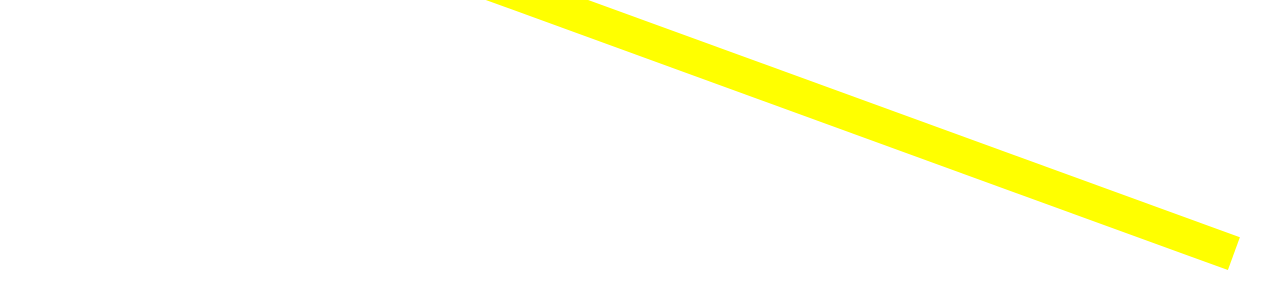
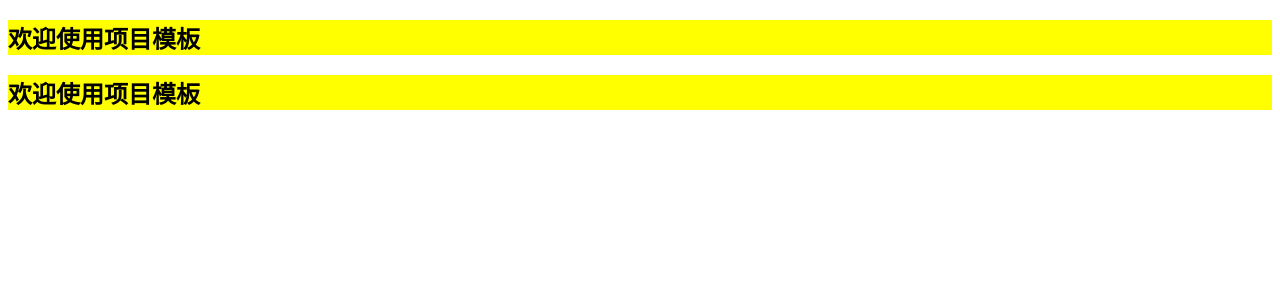
Before and after one commit to Sunzhuoyi/vueTpl, a Vue app: page / in a window 1280 px wide. Shown: the top 308 px of the page. Built offline with nearby package versions, Linux system fonts and the light colour scheme.

Commit message:
add sourcemap,HMR and webpack-dev-server

```diff
--- a/src/app.vue
+++ b/src/app.vue
@@ -1,6 +1,7 @@
 <template>
     <div id="app">
         <h2>欢迎使用项目模板</h2>
+        <router-view/>
     </div>
 </template>
 
@@ -16,6 +17,6 @@
     h2 {
         color: $black;
         background-color: $yellow;
-        transform: rotate(20deg);
+        transform: rotate(0deg);
     }
 </style>
--- a/webpack.config.js
+++ b/webpack.config.js
@@ -11,6 +11,11 @@ module.exports = {
         filename: '[name].js',
         path: path.resolve(__dirname, 'dist')
     },
+    devServer: {
+        contentBase: path.join(__dirname, "dist"),
+        hot: true
+    },
+    devtool: "eval-source-map",
     module: {
         rules: [
             {
```
Also changed, not shown: package.json (+7 -2 lines), 2 other files (tests, documents, lock files or other folders).
